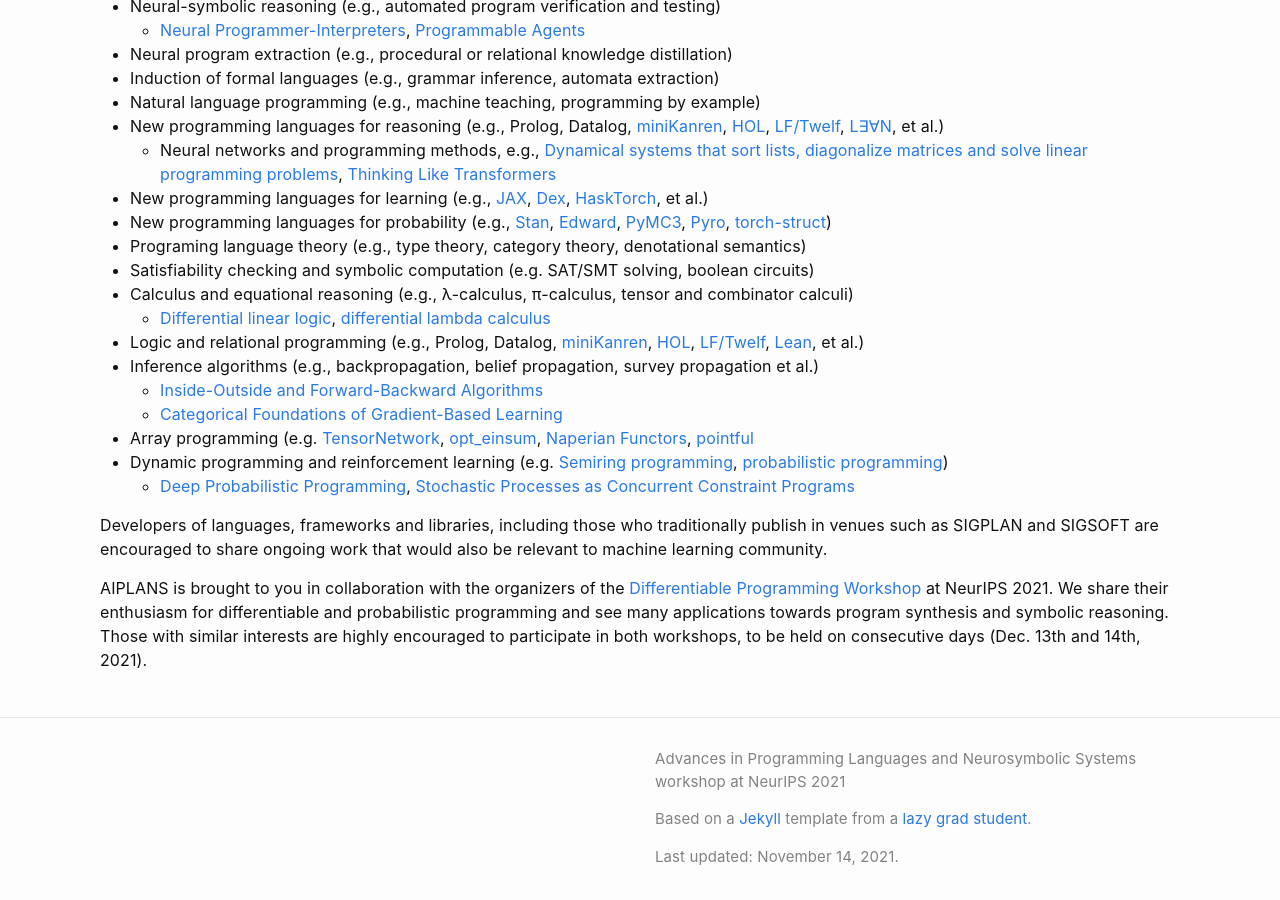
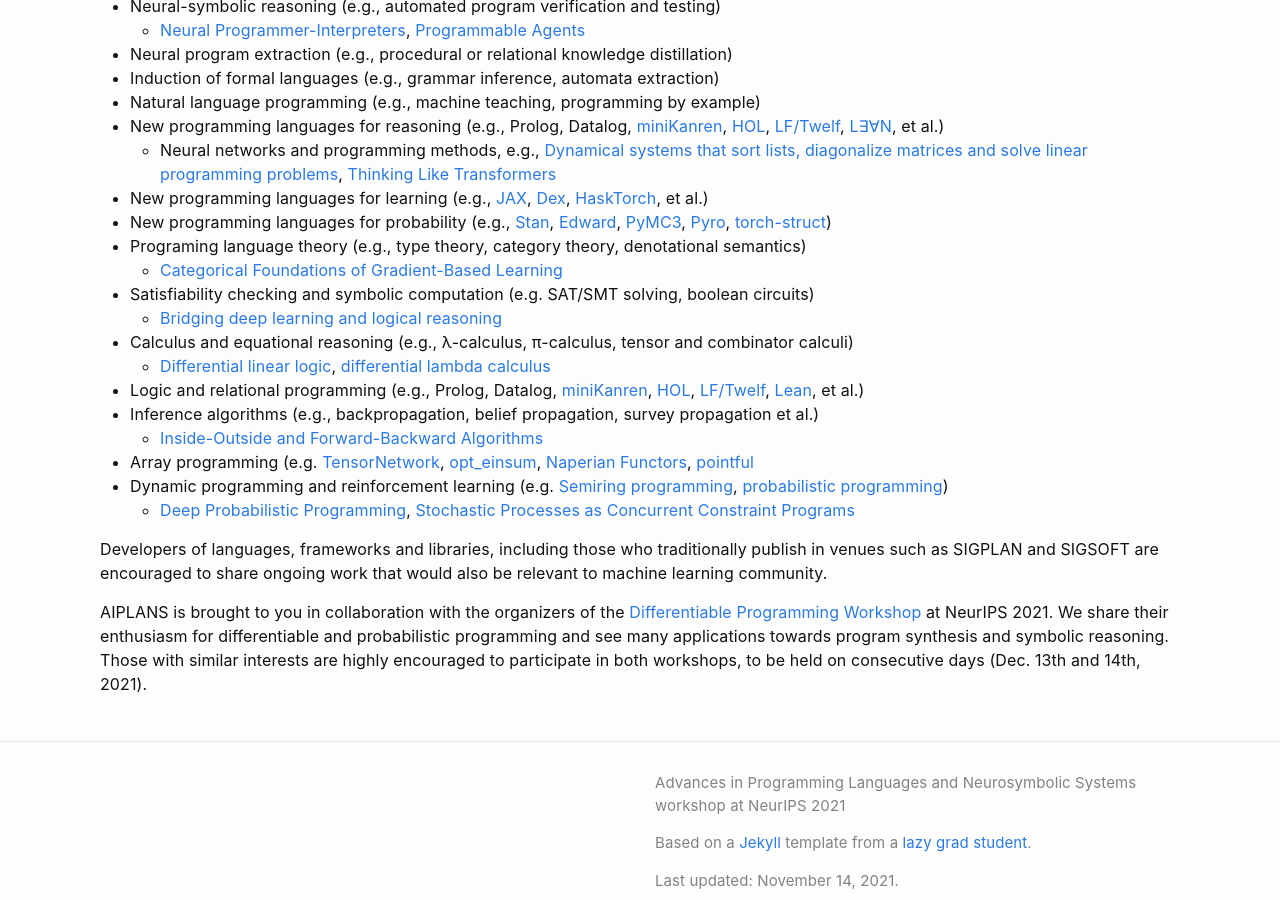
Before and after one commit to aiplans/aiplans.github.io, a Jekyll site: the page built from index.md, in a window 1280 px wide and 900 px high, scrolled down 1054 px. Built offline with Jekyll 4.4.1, drawn with Linux system fonts in a browser that asks for light colours.

Commit message:
SATNET / category theory example

```diff
--- a/index.md
+++ b/index.md
@@ -49,13 +49,14 @@
 * New programming languages for learning (e.g., [JAX](https://github.com/google/jax), [Dex](https://github.com/google-research/dex-lang), [HaskTorch](https://github.com/hasktorch/hasktorch), et al.)
 * New programming languages for probability (e.g., [Stan](https://github.com/stan-dev/stan), [Edward](https://github.com/blei-lab/edward), [PyMC3](https://github.com/pymc-devs/pymc3), [Pyro](https://github.com/pyro-ppl/pyro), [torch-struct](https://arxiv.org/abs/2002.00876))
 * Programing language theory (e.g., type theory, category theory, denotational semantics)
+  * [Categorical Foundations of Gradient-Based Learning](https://arxiv.org/abs/2103.01931)
 * Satisfiability checking and symbolic computation (e.g. SAT/SMT solving, boolean circuits)
+  * [Bridging deep learning and logical reasoning](https://arxiv.org/pdf/1905.12149.pdf)
 * Calculus and equational reasoning (e.g., λ-calculus, π-calculus, tensor and combinator calculi)
     * [Differential linear logic](https://arxiv.org/pdf/1606.01642.pdf), [differential lambda calculus](https://core.ac.uk/download/pdf/82396223.pdf)
 * Logic and relational programming (e.g., Prolog, Datalog, [miniKanren](http://minikanren.org/), [HOL](https://hol-theorem-prover.org/), [LF/Twelf](http://twelf.org/wiki/LF), [Lean](https://leanprover.github.io/about/), et al.)
 * Inference algorithms (e.g., backpropagation, belief propagation, survey propagation et al.)
   * [Inside-Outside and Forward-Backward Algorithms](https://www.cs.jhu.edu/~jason/papers/eisner.spnlp16.pdf)
-  * [Categorical Foundations of Gradient-Based Learning](https://arxiv.org/abs/2103.01931)
 * Array programming (e.g. [TensorNetwork](https://github.com/google/TensorNetwork), [opt_einsum](https://github.com/dgasmith/opt_einsum), [Naperian Functors](https://www.cs.ox.ac.uk/people/jeremy.gibbons/publications/aplicative.pdf), [pointful](https://arxiv.org/pdf/2104.05372.pdf, et al.)
 * Dynamic programming and reinforcement learning (e.g. [Semiring programming](https://arxiv.org/pdf/1609.06954.pdf), [probabilistic programming](https://arxiv.org/pdf/2005.09089v3.pdf))
     * [Deep Probabilistic Programming](https://arxiv.org/abs/1701.03757), [Stochastic Processes as Concurrent Constraint Programs](http://citeseerx.ist.psu.edu/viewdoc/download?doi=10.1.1.44.7979&rep=rep1&type=pdf)
```
